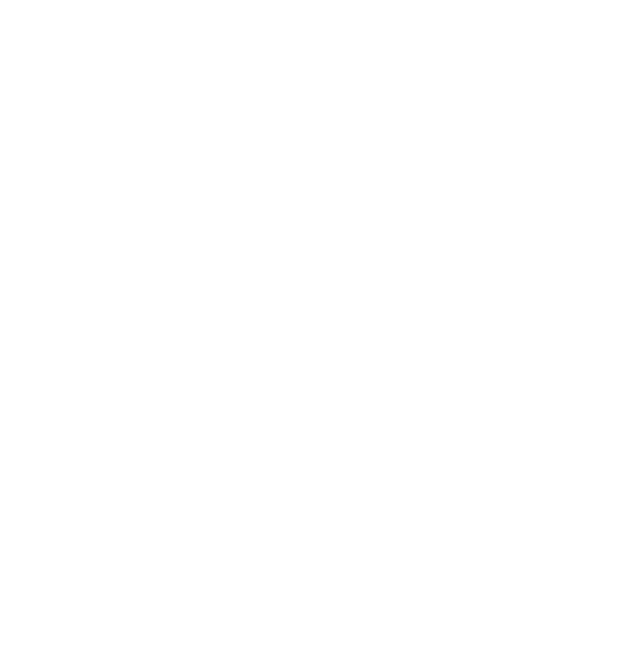
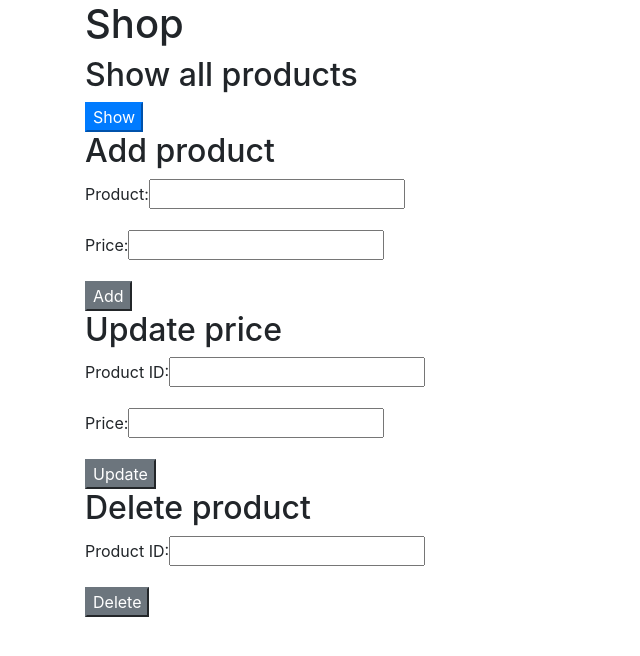
Before and after one commit to FSDonnelly/vertex-exercise-24, a website: page public/index.html in a window 1280 px wide. Shown: the whole page, without its empty margins (0-640 px from the left). Drawn offline with nearby package versions, Linux system fonts and the light colour scheme.

Commit message:
setup forms in index.html

```diff
--- a/public/index.html
+++ b/public/index.html
@@ -18,6 +18,47 @@
     />
   </head>
   <body>
+    <div class="container">
+      <h1>Shop</h1>
+      <h2>Show all products</h2>
+      <button class="show-products btn-primary">Show</button>
+
+      <h2>Add product</h2>
+      <form class="add-product-form">
+        <p>
+          <label for="add-product-name">Product: </label
+          ><input id="add-product-name" type="text" />
+        </p>
+        <p>
+          <label for="add-product-price">Price: </label
+          ><input id="add-product-price" type="text" />
+        </p>
+        <button class="btn-secondary">Add</button>
+      </form>
+
+      <h2>Update price</h2>
+      <form class="update-product-form">
+        <p>
+          <label for="update-product-id">Product ID: </label
+          ><input id="update-product-id" type="number" />
+        </p>
+        <p>
+          <label for="update-product-price">Price: </label
+          ><input id="update-product-price" type="text" />
+        </p>
+        <button class="btn-secondary">Update</button>
+      </form>
+
+      <h2>Delete product</h2>
+      <form class="delete-product-form">
+        <p>
+          <label for="delete-product-id">Product ID: </label
+          ><input id="delete-product-id" type="number" />
+        </p>
+        <button class="btn-secondary">Delete</button>
+      </form>
+    </div>
+
     <!-- Optional JavaScript -->
     <script src="js/script.js"></script>
     <!-- jQuery first, then Popper.js, then Bootstrap JS -->
```
